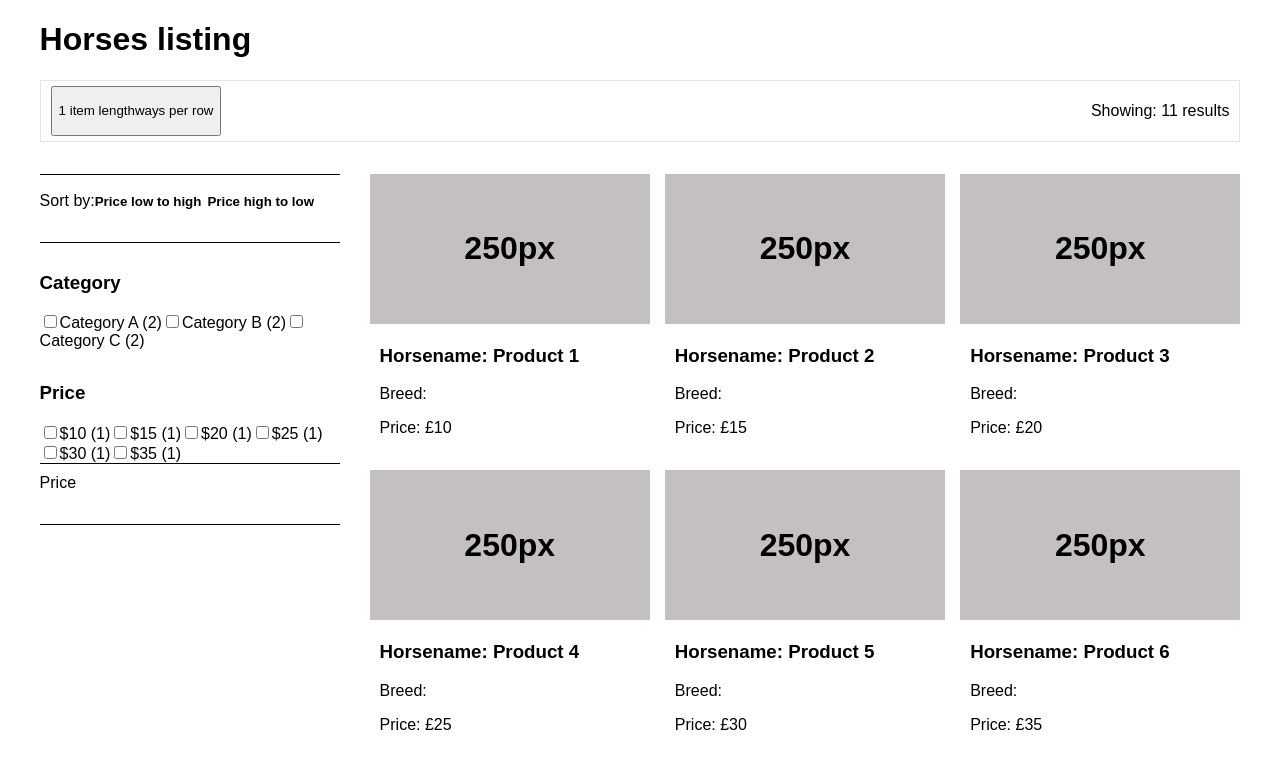
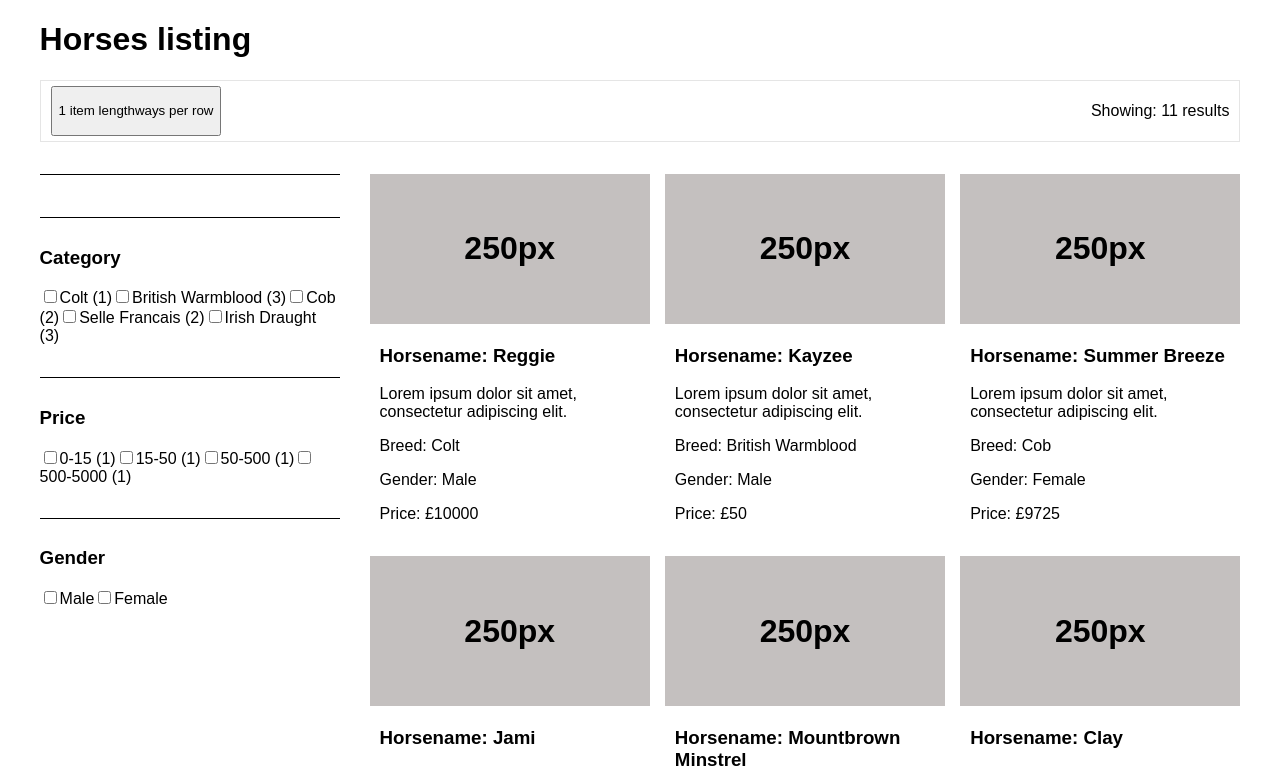
Before and after one commit to nathmanning25/thehorsemarket, a Next.js app: page /listing in a window 1280 px wide. Shown: the top 768 px of the page. Built offline with nearby package versions, Linux system fonts and the light colour scheme.

Commit message:
working filters

```diff
--- a/src/components/filters/Filters.js
+++ b/src/components/filters/Filters.js
@@ -2,17 +2,35 @@ import { useState, useEffect } from "react";
 import { horseData } from "../../pages/api/horsedata";
 import HorseProducts from "../listingPage/HorseProducts";
 import EditListing from "../layout/editListingLayout";
-import result from "../../pages/api/horsedata";
 
-import ShoppingList from "./TestFilters";
+const priceRanges = [
+  {
+    id: 1,
+    value: "0-15",
+  },
+  {
+    id: 2,
+    value: "15-50",
+  },
+  {
+    id: 3,
+    value: "50-500",
+  },
+  {
+    id: 4,
+    value: "500-5000",
+  },
+];
 
-const products = [
-  { name: "Product 1", category: "Category A", price: 10 },
-  { name: "Product 2", category: "Category A", price: 15 },
-  { name: "Product 3", category: "Category B", price: 20 },
-  { name: "Product 4", category: "Category B", price: 25 },
-  { name: "Product 5", category: "Category C", price: 30 },
-  { name: "Product 6", category: "Category C", price: 35 },
+const gender = [
+  {
+    id: 1,
+    value: "Male",
+  },
+  {
+    id: 2,
+    value: "Female",
+  },
 ];
 
 const countBy = (arr, key) =>
@@ -32,33 +50,57 @@ const Filters = () => {
 
   const [categoryFilters, setCategoryFilters] = useState([]);
   const [priceFilters, setPriceFilters] = useState([]);
+  const [genderFilters, setGenderFilters] = useState([]);
 
   const handleCategoryChange = (e) => {
-    const category = e.target.value;
+    const breed = e.target.value;
     if (e.target.checked) {
-      setCategoryFilters([...categoryFilters, category]);
+      setCategoryFilters([...categoryFilters, breed]);
     } else {
-      setCategoryFilters(categoryFilters.filter((c) => c !== category));
+      setCategoryFilters(categoryFilters.filter((c) => c !== breed));
     }
   };
 
   const handlePriceChange = (e) => {
-    const price = parseInt(e.target.value);
+    const priceRange = e.target.value;
     if (e.target.checked) {
-      setPriceFilters([...priceFilters, price]);
+      setPriceFilters([...priceFilters, priceRange]);
     } else {
-      setPriceFilters(priceFilters.filter((p) => p !== price));
+      setPriceFilters(priceFilters.filter((p) => p !== priceRange));
     }
   };
 
-  const filteredProducts = products.filter((product) => {
+  const handleGenderChange = (e) => {
+    const gender = e.target.value;
+    if (e.target.checked) {
+      setGenderFilters([...genderFilters, gender]);
+    } else {
+      setGenderFilters(genderFilters.filter((p) => p !== gender));
+    }
+  };
+
+  const filteredProducts = horseData.filter((product) => {
     if (
       categoryFilters.length > 0 &&
-      !categoryFilters.includes(product.category)
+      !categoryFilters.includes(product.breed)
     ) {
       return false;
     }
-    if (priceFilters.length > 0 && !priceFilters.includes(product.price)) {
+
+    if (genderFilters.length > 0 && !genderFilters.includes(product.gender)) {
+      return false;
+    }
+
+    if (
+      priceFilters.length > 0 &&
+      !priceFilters.some((range) => {
+        const [min, max] = range.split("-");
+        return (
+          parseInt(product.price) >= parseInt(min) &&
+          parseInt(product.price) <= parseInt(max)
+        );
+      })
+    ) {
       return false;
     }
     return true;
@@ -69,8 +111,8 @@ const Filters = () => {
     isActive: isActive,
   };
 
-  const categoryCounts = countBy(products, "category");
-  const priceCounts = countBy(products, "price");
+  const categoryCounts = countBy(horseData, "breed");
+  const priceCounts = countBy(priceRanges, "value");
 
   return (
     <div>
@@ -78,25 +120,7 @@ const Filters = () => {
 
       <div className="flex-wrapper">
         <div className="filters-wrapper">
-          <div className="filters-section filters-title">
-            Sort by:
-            <button
-              className="sortBy"
-              onClick={() =>
-                setHorseItems([...horseItems].sort((a, b) => a.price - b.price))
-              }
-            >
-              Price low to high
-            </button>
-            <button
-              className="sortBy"
-              onClick={() =>
-                setHorseItems([...horseItems].sort((a, b) => b.price - a.price))
-              }
-            >
-              Price high to low
-            </button>
-          </div>
+          <div className="filters-section filters-title"></div>
           <div className="filters-section filters-title">
             <div>
               <h3>Category</h3>
@@ -113,23 +137,37 @@ const Filters = () => {
               ))}
             </div>
           </div>
-          <div>
-            <h3>Price</h3>
-            {Object.keys(priceCounts).map((price, index) => (
+
+          <div className="filters-section filters-title">
+            <div>
+              <h3>Price</h3>
+              {priceRanges.map((range, index) => (
+                <label key={index}>
+                  <input
+                    type="checkbox"
+                    value={range.value}
+                    onChange={handlePriceChange}
+                    checked={priceFilters.includes(range.value)}
+                  />
+                  {range.value} ({priceCounts[range.value]})
+                </label>
+              ))}
+            </div>
+          </div>
+          <div className="filters-section filters-title">
+            <h3>Gender</h3>
+            {gender.map((gender, index) => (
               <label key={index}>
                 <input
                   type="checkbox"
-                  value={price}
-                  onChange={handlePriceChange}
-                  checked={priceFilters.includes(parseInt(price))}
+                  value={gender.value}
+                  onChange={handleGenderChange}
+                  checked={genderFilters.includes(gender.value)}
                 />
-                ${price} ({priceCounts[price]})
+                {gender.value}
               </label>
             ))}
           </div>
-
-          <div className="filters-section filters-title">Price</div>
-          <div className="filters-section filters-title"></div>
         </div>
         <HorseProducts {...props} />
       </div>
--- a/src/components/listingPage/HorseProducts.js
+++ b/src/components/listingPage/HorseProducts.js
@@ -24,6 +24,7 @@ const HorseProducts = (props) => {
             <h3>Horsename: {horse.name}</h3>
             <p className="description">{horse.description}</p>
             <p>Breed: {horse.breed}</p>
+            <p>Gender: {horse.gender}</p>
             <p>Price: £{horse.price}</p>
           </div>
         </Link>
--- a/src/pages/api/horsedata.js
+++ b/src/pages/api/horsedata.js
@@ -84,7 +84,7 @@ export const horseData = [
     breed: "British Warmblood",
     description: "Lorem ipsum dolor sit amet, consectetur adipiscing elit.",
     gender: "Male",
-    price: "1230",
+    price: "1500",
   },
   {
     id: 11,
```
